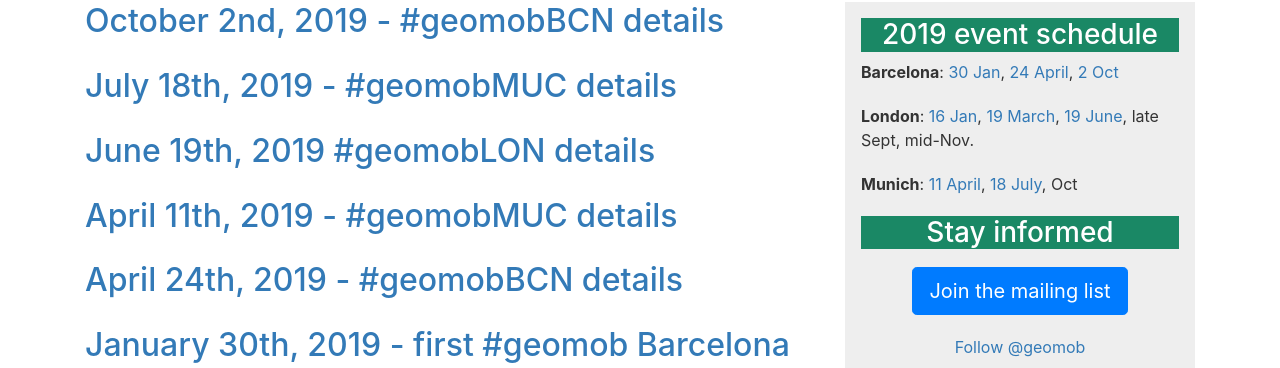
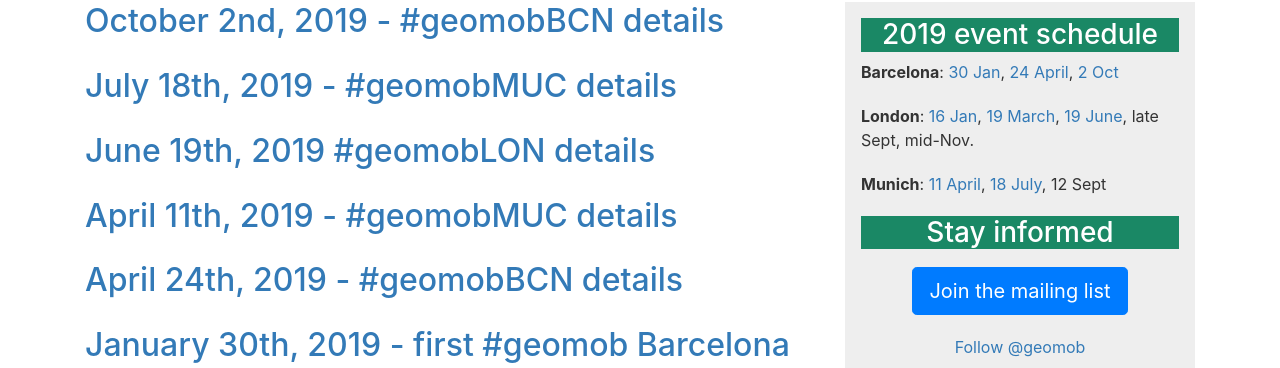
Before and after one commit to geomob/geomob-website, a Jekyll site: the page built from index.html, in a window 1280 px wide. Shown: the part 162-530 px from the top of the page. Built offline with Jekyll 4.4.1, drawn with Linux system fonts in a browser that asks for light colours; the list of posts is cut into pages by our own code; comment, search, counter and statistics services are not loaded.

Commit message:
next geomobMUC on 12 Sept

```diff
--- a/_includes/upcoming-events.html
+++ b/_includes/upcoming-events.html
@@ -18,6 +18,6 @@
     <b>Munich</b>:
     <a href="/post/apr-11th-2019-geomobmuc-details">11 April</a>,
     <a href="/post/july-18th-2019-geomobmuc-details">18 July</a>,
-    Oct
+    12 Sept
   </div>
 </div>
```
